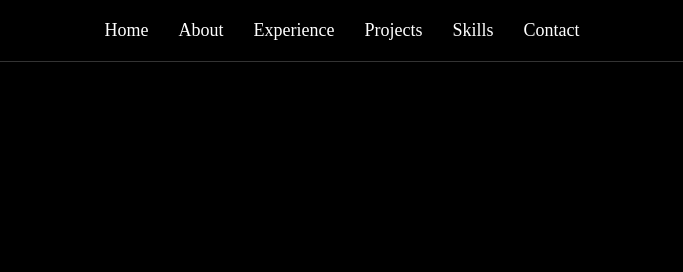
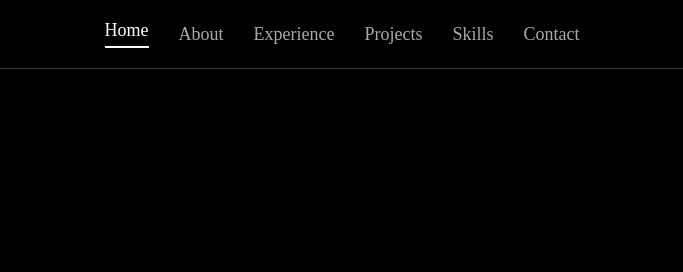
Before and after one commit to byeung1/personal-portfolio, a plain HTML site: page index.html in a window 1280 px wide. Shown: the top 272 px of the page, without its empty margins (298-981 px from the left). Drawn offline with Linux system fonts and the light colour scheme.

Commit message:
Updated menu bar

```diff
--- a/css/global.css
+++ b/css/global.css
@@ -4,3 +4,11 @@ body {
     font-family: "Times New Roman", Times, serif;
     margin: 0;
 }
+
+html {
+    scroll-behavior: smooth;
+}
+
+main section {
+    scroll-margin-top: 80px;
+}
--- a/css/nav.css
+++ b/css/nav.css
@@ -1,7 +1,13 @@
 header {
+    position: sticky;
+    top: 0;
+    z-index: 1000;
+
+    background-color: #000000;
     padding: 20px 40px;
-    border-bottom: 1px solid #333333
+    border-bottom: 1px solid #333333;
 }
+
 
 nav {
     display: flex;
@@ -11,7 +17,7 @@ nav {
 }
 
 nav a {
-    color: #ffffff;
+    color: #aaaaaa;
     text-decoration: none;
     font-size: 18px;
     transition: color 0.3s ease;
@@ -20,3 +26,9 @@ nav a {
 nav a:hover {
     color: #aaaaaa;
 }
+
+nav a.active {
+    color: #ffffff;
+    border-bottom: 2px solid #ffffff;
+    padding-bottom: 5px;
+}
--- a/index.html
+++ b/index.html
@@ -19,6 +19,8 @@
         <link rel="stylesheet" href="css/skills.css">
         <link rel="stylesheet" href="css/contact.css">
         <link rel="stylesheet" href="css/footer.css">
+
+        <script src="js/nav.js" defer></script>
 
     </head>
 
--- /dev/null
+++ b/js/nav.js
@@ -0,0 +1,32 @@
+const sections = document.querySelectorAll("main section");
+const navLinks = document.querySelectorAll("nav a");
+
+function setActiveLink(sectionId) {
+    navLinks.forEach((link) => {
+        if (link.getAttribute("href") === "#" + sectionId) {
+            link.classList.add("active");
+        } else {
+            link.classList.remove("active");
+        }
+    });
+}
+
+const observer = new IntersectionObserver(
+    (entries) => {
+        entries.forEach((entry) => {
+            if (entry.isIntersecting) {
+                setActiveLink(entry.target.id);
+            }
+        });
+    },
+    {
+        rootMargin: "-20% 0px -60% 0px",
+        threshold: 0
+    }
+);
+
+sections.forEach((section) => {
+    observer.observe(section);
+});
+
+setActiveLink("home");
```
Also changed, not shown: script.js (deleted).
